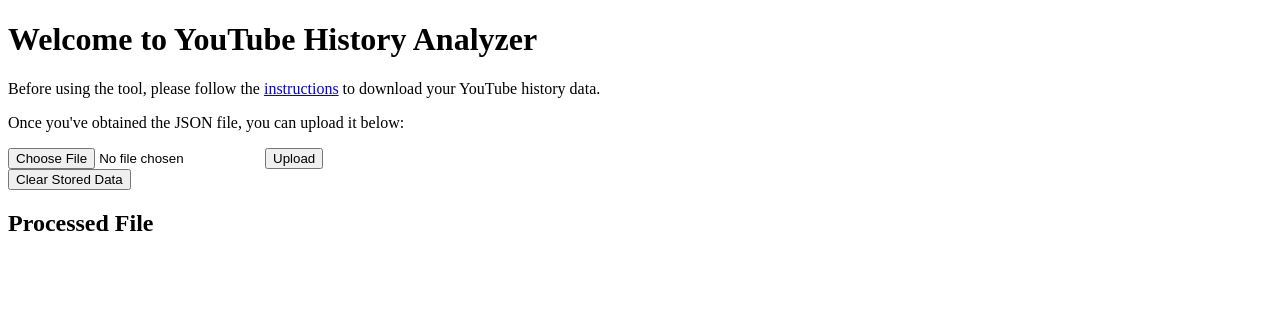
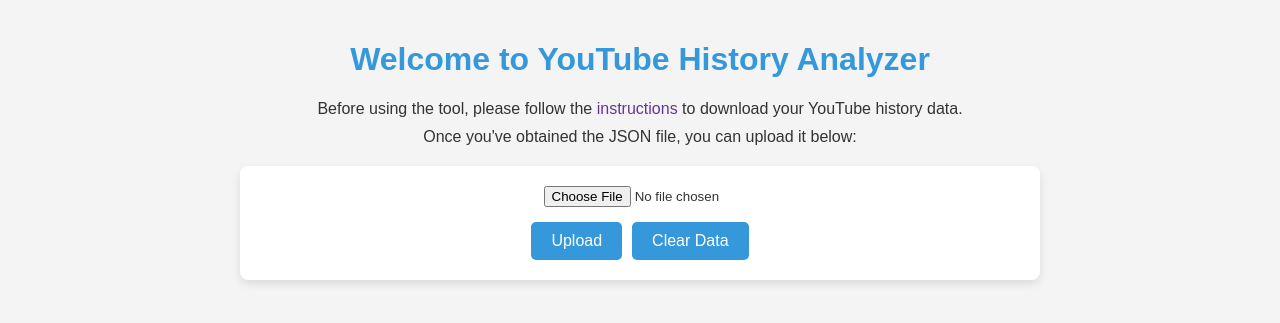
Before and after one commit to Saeed-07/YouTube_History_Analyzer, a Flask app: page / in a window 1280 px wide. Shown: the top 323 px of the page. Run offline with Flask 3, Linux system fonts and the light colour scheme.

Commit message:
Finalized the project

```diff
--- a/youtube_analyzer/app.py
+++ b/youtube_analyzer/app.py
@@ -4,12 +4,10 @@
 
 app = Flask(__name__)
 
-# Set upload and processed folders
 UPLOAD_FOLDER = 'uploads/'
 PROCESSED_FOLDER = 'processed/'
 EDA_FOLDER = 'static/eda_plots/'
 
-# Create folders if they don't exist
 for folder in [UPLOAD_FOLDER, PROCESSED_FOLDER, EDA_FOLDER]:
     if not os.path.exists(folder):
         os.makedirs(folder)
@@ -18,7 +16,6 @@
 app.config['PROCESSED_FOLDER'] = PROCESSED_FOLDER
 app.config['EDA_FOLDER'] = EDA_FOLDER
 
-# Required plot files for EDA
 REQUIRED_PLOTS = [
     'top_watched_channels.png', 'top_watched_videos.png', 'views_by_day.png',
     'views_by_hour.png', 'views_by_month.png', 'views_by_year.png',
@@ -47,18 +44,15 @@
         file_path = os.path.join(app.config['UPLOAD_FOLDER'], file.filename)
         file.save(file_path)
 
-        # Path to the processing Python script
-        script_path = '../data_preprocessing.py'  # Adjust path as necessary
+        script_path = '../data_preprocessing.py'
         processed_file_path = os.path.join(app.config['PROCESSED_FOLDER'], 'watch_history_processed.csv')
 
         try:
-            # Step 1: Run the preprocessing script
             result = subprocess.run(['python', script_path, file_path, processed_file_path],
                                     capture_output=True, text=True)
 
             if os.path.exists(processed_file_path):
-                # Step 2: Run the EDA script
-                eda_script_path = '../data_eda.py'  # Adjust path as necessary
+                eda_script_path = '../data_eda.py'
                 eda_output_folder = app.config['EDA_FOLDER']
                 if not os.path.exists(eda_output_folder):
                     os.makedirs(eda_output_folder)
@@ -66,7 +60,6 @@
                 eda_result = subprocess.run(['python', eda_script_path, processed_file_path, eda_output_folder],
                                             capture_output=True, text=True)
 
-                # Check if all required EDA charts were generated
                 eda_output_files = os.listdir(eda_output_folder)
                 missing_plots = [plot for plot in REQUIRED_PLOTS if plot not in eda_output_files]
 
@@ -90,11 +83,9 @@
 
 @app.route('/eda_plots')
 def show_eda_plots():
-    # Fetch the list of plot image files
     eda_output_folder = app.config['EDA_FOLDER']
     plot_files = [f for f in os.listdir(eda_output_folder) if os.path.isfile(os.path.join(eda_output_folder, f))]
 
-    # Ensure specific plots are present (from your request)
     available_plots = [f for f in REQUIRED_PLOTS if f in plot_files]
 
     if available_plots:
@@ -106,9 +97,5 @@
 def download_processed_file(filename):
     return send_file(os.path.join(app.config['PROCESSED_FOLDER'], filename), as_attachment=True)
 
-@app.route('/eda/<filename>')
-def download_eda_output(filename):
-    return send_file(os.path.join(app.config['EDA_FOLDER'], filename), as_attachment=True)
-
 if __name__ == '__main__':
     app.run(debug=True)
--- a/youtube_analyzer/templates/index.html
+++ b/youtube_analyzer/templates/index.html
@@ -5,31 +5,112 @@
     <meta name="viewport" content="width=device-width, initial-scale=1.0">
     <title>YouTube History Analyzer</title>
     <style>
-        /* Add some padding around the images */
-        .image-container {
-            margin: 20px;
-            padding: 30px;
-            box-sizing: border-box; /* Ensure padding is included in total width */
-            overflow: auto; /* Allows scroll if image is larger than container */
+        body {
+            font-family: Arial, sans-serif;
+            margin: 0;
+            padding: 0;
+            background-color: #f4f4f4;
+            color: #333;
+            text-align: center;
         }
 
-        /* Ensure the image width adjusts correctly while maintaining aspect ratio */
+        h1, h2 {
+            color: #3498db;
+        }
+
+        h2 {
+            margin-top: 40px;
+        }
+
+        p {
+            margin: 10px;
+            padding: 0 20px;
+        }
+
+        a {
+            color: rebeccapurple;
+            text-decoration: none;
+        }
+
+        a:hover {
+            text-decoration: underline;
+        }
+
+        .container {
+            max-width: 800px;
+            margin: 0 auto;
+            padding: 20px;
+        }
+
+        .form-container {
+            margin: 20px 0;
+            padding: 20px;
+            background: #fff;
+            border-radius: 8px;
+            box-shadow: 0 4px 8px rgba(0, 0, 0, 0.1);
+        }
+
+        .form-buttons {
+            display: flex;
+            justify-content: center;
+            gap: 10px;
+        }
+
+        input[type="file"] {
+            margin-left: 60px;
+            margin-bottom: 15px;
+        }
+
+        button {
+            background-color: #3498db;
+            color: white;
+            border: none;
+            padding: 10px 20px;
+            border-radius: 5px;
+            cursor: pointer;
+            font-size: 16px;
+        }
+
+        button:hover {
+            background-color: #2980b9;
+        }
+
+        .image-container {
+            margin: 20px 0;
+            padding: 20px;
+            background: #fff;
+            border-radius: 8px;
+            box-shadow: 0 4px 8px rgba(0, 0, 0, 0.1);
+            display: inline-block;
+        }
+
         .image-container img {
             max-width: 100%;
             height: auto;
-            display: block; /* Removes extra space below the image */
+            display: block;
+            margin: 20px 0;
         }
 
-        /* Loader styles */
+        .loader-container {
+            display: none;
+            position: fixed;
+            top: 0;
+            left: 0;
+            width: 100%;
+            height: 100vh;
+            background: rgba(255, 255, 255, 0.8);
+            z-index: 1000;
+            justify-content: center;
+            align-items: center;
+        }
+
         .loader {
-            border: 16px solid #f3f3f3; /* Light grey */
-            border-top: 16px solid #3498db; /* Blue */
+            border: 16px solid #f3f3f3;
+            border-top: 16px solid #3498db;
             border-radius: 50%;
             width: 100px;
             height: 100px;
             animation: spin 2s linear infinite;
-            margin: 0 auto;
-            display: block; /* Ensure it's visible */
         }
 
         @keyframes spin {
@@ -37,45 +118,36 @@
             100% { transform: rotate(360deg); }
         }
 
-        /* Center loader on the page */
-        .loader-container {
-            display: none; /* Hidden by default */
-            position: absolute;
-            top: 0;
-            left: 0;
-            width: 100%;
-            height: 100vh;
-            background: rgba(255, 255, 255, 0.8); /* Semi-transparent background */
-            z-index: 1000; /* Ensure it's on top */
-            justify-content: center;
-            align-items: center;
+        .dashboard-link {
+            display: none;
+            margin-top: 20px;
         }
     </style>
 </head>
 <body>
+    <div class="container">
         <h1>Welcome to YouTube History Analyzer</h1>
         <p>Before using the tool, please follow the <a href="/instructions">instructions</a> to download your YouTube history data.</p>
         <p>Once you've obtained the JSON file, you can upload it below:</p>
 
-    <!-- File upload form -->
+        <div class="form-container">
             <form id="uploadForm" enctype="multipart/form-data">
-        <input id="fileInput" title="fileInput" type="file" name="file" accept=".json">
+                <input title="fileInput" id="fileInput" type="file" name="file" accept=".json">
+                <div class="form-buttons">
                     <button type="submit">Upload</button>
+                    <button id="clearStorage">Clear Data</button>
+                </div>
             </form>
+        </div>
 
-    <!-- Button to clear local storage -->
-    <button id="clearStorage">Clear Stored Data</button>
-
-    <!-- Loader -->
         <div id="loaderContainer" class="loader-container">
             <div class="loader"></div>
         </div>
 
-    <!-- Display download link for processed file -->
-    <h2>Processed File</h2>
-    <div id="downloadLinkContainer"></div>
+        <div id="downloadLinkContainer">
 
-    <!-- EDA Results Section (initially hidden) -->
+        </div>
+
         <h2 id="edaSectionTitle" style="display: none;">EDA Results</h2>
         <div id="edaResults" class="image-container" style="display: none;">
             <h3>Top Watched Channels</h3>
@@ -103,35 +175,36 @@
             <img id="watchTimePerHour" src="" alt="Watch Time per Hour">
         </div>
 
+        <div id="dashboardLinkContainer" class="dashboard-link">
+            <p>With your data, we can generate insights like the following sample dashboard:</p>
+            <a href="https://public.tableau.com/views/YoutubeWatchHistoryAnalyzer/Dashboard1" target="_blank" rel="noopener">View Sample Dashboard</a>
+        </div>
+
+    </div>
+
     <script>
         function showLoader() {
             document.getElementById('loaderContainer').style.display = 'flex';
         }
 
-        // Hide loader
         function hideLoader() {
             document.getElementById('loaderContainer').style.display = 'none';
         }
-        // Handle file upload and store in localStorage
+
         document.getElementById('uploadForm').addEventListener('submit', function (event) {
             event.preventDefault();
             const fileInput = document.getElementById('fileInput');
             const file = fileInput.files[0];
 
-            if (file && file.name === 'watch-history.json') {  // Only allow watch-history.json
+            if (file && file.name === 'watch-history.json') {
                 localStorage.removeItem('watchHistory');
                 const reader = new FileReader();
 
                 reader.onload = function (e) {
                     const fileContent = e.target.result;
                     try {
-                        // Store the JSON content as a string in localStorage
                         localStorage.setItem('watchHistory', fileContent);
-
-                        // Show loader
                         showLoader();
-
-                        // Send the file to the backend
                         const formData = new FormData();
                         formData.append('file', file);
 
@@ -141,20 +214,18 @@
                         })
                         .then(response => response.json())
                         .then(data => {
-                            // Hide loader
-                            document.getElementById('loaderContainer').style.display = 'none';
-
+                            hideLoader();
                             if (data.download_url) {
                                 displayDownloadLink(data.download_url);
                                 if (data.eda_plots_url) {
                                     displayEdaResults();
+                                    showDashboardLink();
                                 }
                             } else {
                                 alert('File processed but download link not found.');
                             }
                         })
                         .catch(error => {
-                            // Hide loader on error
                             hideLoader();
                             console.error('Error uploading file:', error);
                         });
@@ -163,38 +234,35 @@
                     }
                 };
 
-                reader.readAsText(file);  // Read file as text (string)
+                reader.readAsText(file);
             } else {
                 alert('Please upload a valid watch-history.json file.');
             }
         });
 
-        // Clear stored data from localStorage
         document.getElementById('clearStorage').addEventListener('click', function () {
+            event.preventDefault();
             localStorage.removeItem('watchHistory');
             alert('Stored data cleared successfully.');
+            document.getElementById('fileInput').value = '';
             clearDownloadLink();
             clearEdaResults();
+            hideDashboardLink();
         });
 
-        // Display download link for processed file
         function displayDownloadLink(url) {
             const container = document.getElementById('downloadLinkContainer');
-            container.innerHTML = `<a href="${url}" download="watch_history_processed.csv">Download Processed File</a>`;
+            container.innerHTML = `<h2>Processed File</h2><br><a href="${url}" download="watch_history_processed.csv">Download Processed File</a>`;
         }
 
-        // Clear download link
         function clearDownloadLink() {
             const container = document.getElementById('downloadLinkContainer');
             container.innerHTML = '';
         }
 
-        // Display EDA results
         function displayEdaResults() {
             document.getElementById('edaSectionTitle').style.display = 'block';
             document.getElementById('edaResults').style.display = 'block';
-
-            // Set image sources dynamically based on plot file names
             document.getElementById('topWatchedChannels').src = '../static/eda_plots/top_watched_channels.png';
             document.getElementById('topWatchedVideos').src = '../static/eda_plots/top_watched_videos.png';
             document.getElementById('viewsByDay').src = '../static/eda_plots/views_by_day.png';
@@ -205,13 +273,18 @@
             document.getElementById('watchTimePerHour').src = '../static/eda_plots/watchtime_per_hour.png';
         }
 
-        // Clear EDA results
         function clearEdaResults() {
             document.getElementById('edaSectionTitle').style.display = 'none';
             document.getElementById('edaResults').style.display = 'none';
         }
 
-        // Initialize (no stored files display code needed now)
+        function showDashboardLink() {
+            document.getElementById('dashboardLinkContainer').style.display = 'block';
+        }
+
+        function hideDashboardLink() {
+            document.getElementById('dashboardLinkContainer').style.display = 'none';
+        }
     </script>
 </body>
 </html>
```
Also changed, not shown: data_eda.py (+9 -14 lines), data_preprocessing.py (+0 -7 lines), youtube_analyzer/templates/instructions.html (+60 -39 lines), 2 other files. Lines whose indentation alone changed are shown as unchanged.
